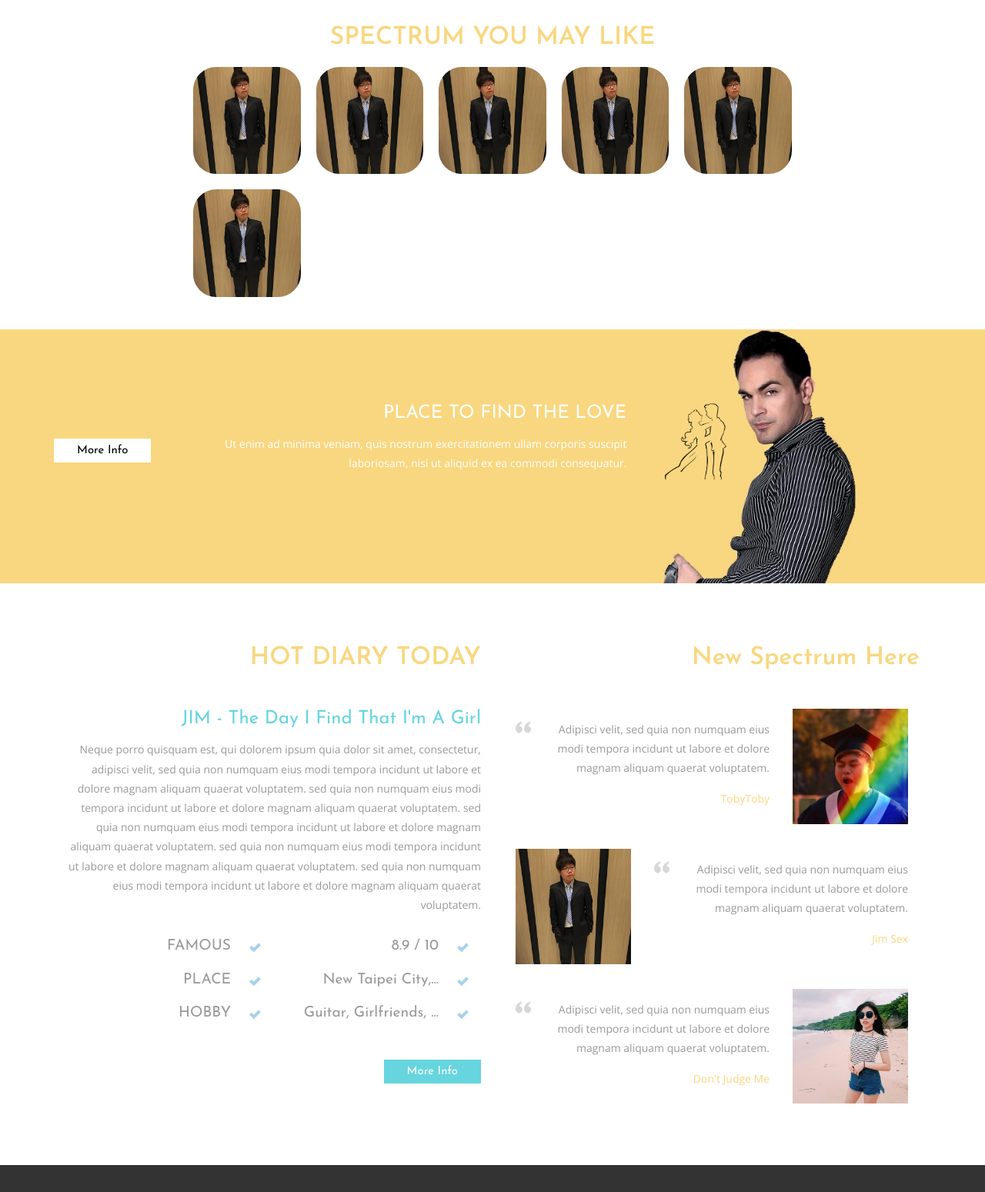
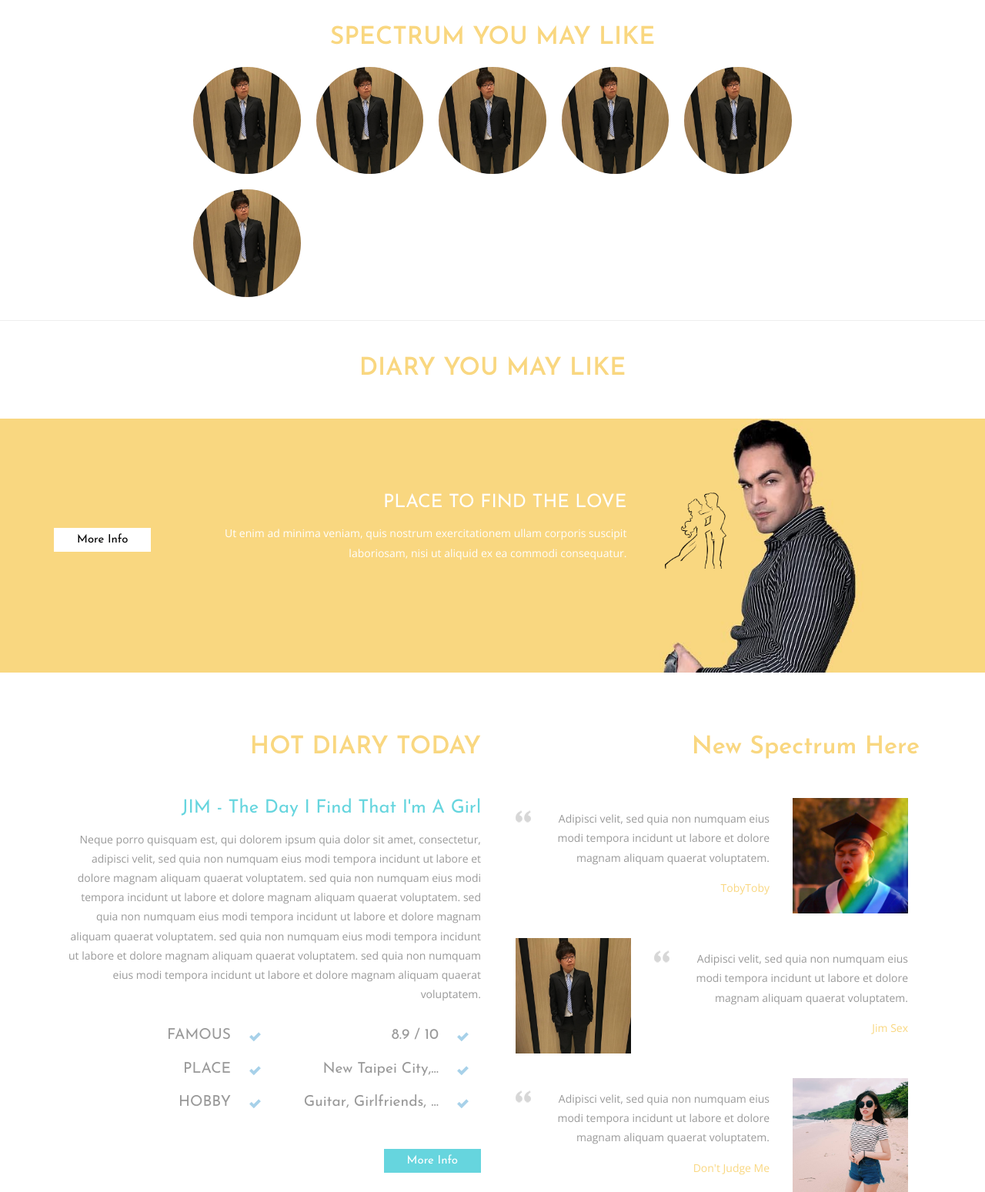
Before and after one commit to jokandre/ADBFinalProject, a Flask app: page /index in a window 1280 px wide. Shown: the part 145-1694 px from the top of the page at 77% size. Run offline with Flask 2, Linux system fonts and the light colour scheme; the visitor is signed in with stand-in values (Sample User, id 1); parts of the project's set-up code (start-up, migrations or seed data) failed here and were passed over; some libraries are stand-ins or nearby versions.

Commit message:
update index recommend

```diff
--- a/blog/static/css/recommend.css
+++ b/blog/static/css/recommend.css
@@ -11,5 +11,79 @@
 }
 .avatar{
 	width: 100%;
-	border-radius: 30px;
+	border-radius: 70px;
 }
+.common_diary{
+	margin-top: 30px !important;
+	padding-top: 15px !important;
+}
+.diary_area{
+	padding-bottom: 15px !important;
+}
+.each_diary{
+	width: 48%;
+	padding: 8px;
+	padding-top: 13px;
+	margin-left: 1.5%;
+	margin-bottom: 30px;
+	float: left;
+	border: solid 1px lightgray;
+}
+.each_diary:hover{
+	background-color: 	#E6E6FA;
+}
+.user_intro{
+	width: 100%;
+	float: left;
+}
+.user_intro img{
+	width: 60px;
+	border-radius: 5px;
+	float: left;
+}
+
+.user_intro_detail{
+	min-width: 300px;
+	margin-left: 18px;
+	float: left;
+}
+
+.user_name{
+	width: 100%;
+}
+
+.user_location{
+	width: 100%;
+}
+.user_location_icon{
+	margin-top: 10px;
+	width: 22px !important;
+	float: left;
+}
+.user_location{
+	width: auto;
+	margin-top: 10px !important;
+	float: left !important;
+	margin-left: 10px;
+}
+
+.content{
+	width: 100%;
+	margin-top: 15px;
+	float: left;
+	padding-bottom: 10px;
+	overflow-y: hidden;
+}
+
+.content_title{
+	width: 100%;
+	float: left;
+}
+.content_detail{
+	width: 100%;
+	margin-top: 30px;
+	max-height: 50px;
+}
+.welcome-bottom{
+	background-color: red !important;
+}
--- a/blog/templates/index.html
+++ b/blog/templates/index.html
@@ -15,9 +15,6 @@
 Smartphone Compatible web template, free webdesigns for Nokia, Samsung, LG, SonyEricsson, Motorola web design" />
 <script type="application/x-javascript"> addEventListener("load", function() { setTimeout(hideURLbar, 0); }, false);
 		function hideURLbar(){ window.scrollTo(0,1); } </script>
-
-<!-- //this_css -->
-<link href="../static/css/recommend.css" rel="stylesheet" type="text/css" media="all" />
 
 </head>
 
@@ -50,12 +47,19 @@
 				</div>
 			</div>
 		</div>
+
+		<hr>
+
+		<div class="container common_diary">
+			<h3 class="diary_area">DIARY YOU MAY LIKE</h3>
+
+		</div>
 	</div>
 <!-- //banner-bottom -->
 
 <!-- welcome-bottom -->
-	<div class="welcome-bottom" style="background-color: brown">
-		<div class="container">
+	<div class="welcome-bottom" >
+		<div class="container" >
 			<div class="welcome-bottom-grids">
 				<div class="welcome-bottom-grid-l">
 					<div class="more">
@@ -159,6 +163,10 @@
 
 
 </body>
+
+<!-- //this_css -->
+<link href="../static/css/recommend.css" rel="stylesheet" type="text/css" media="all" />
+
 <script src="https://ajax.googleapis.com/ajax/libs/jquery/3.1.1/jquery.min.js"></script>
 <script>
 	$(function() {
@@ -177,9 +185,12 @@
 	        success: function(response) {
 	            result = response;
 	            for (var i =  0; i < result.length; i++) {
-	            	var combine = person_0+result[i]['portrait']+person_1;
-	            	$(".recommend_people").append(combine);
+	            	//var combine = person_0+result[i]['portrait']+person_1;
+	            	//$(".recommend_people").append(combine);
 	            }
+	            console.log("start get_diary");
+	            get_common_diary();
+	            console.log("finish get_diary");
 	        },
 	        error: function (jqXHR, exception) {
 	        	alert("fail");
@@ -188,7 +199,40 @@
 		//window.location.href = "http://140.114.77.15:5050/login";
 	});
 </script>
+<script type="text/javascript">
+	function get_common_diary() {
+        var each_diary_0="<a href='http://140.114.77.15:5000/?"
+        var each_diary_1="'><div class='each_diary'><div class='user_intro'><img src='";
+        var each_diary_2="'><div class='user_intro_detail'><p class='user_name'>";
+        var each_diary_3="</p><img class='user_location_icon' src='/static/images/location.png'><p class='user_location'>";
+        var each_diary_4="</p></div></div><div style='border: solid 1px silver; float: left;width: 60px;margin-top: 10px;'></div><div class='content'><div class='content_title'><h4>";
+        var each_diary_5="</h4></div><div class='content_detail'><h5>";
+        var each_diary_6="</h5></div></div><p style='color: #87CEFA;width:100%;font-size: 13px;float:left;''>read more</p></div></a>";
 
+
+		var name = "";
+		var portrait = "";
+		var location = "";
+		var content = "";
+		var title = "";
+
+        $.ajax({
+	        url: 'http://140.114.77.15:5000/diary/api/v1/friends',
+	        success: function(response) {
+	            result = response;
+	            for (var i =  0; i < result.length; i++) {
+	            	console.log("getting diary");
+	            	var combine = each_diary_0+result[i]['diary']['id']+each_diary_1+result[i]['friend']['portrait']+each_diary_2+result[i]['friend']['name']+each_diary_3+result[i]['diary']['location']+each_diary_4+result[i]['diary']['title']+each_diary_5+result[i]['diary']['content']+each_diary_6;
+	            	$(".common_diary").append(combine);
+	            }
+	        },
+	        error: function (jqXHR, exception) {
+	        	alert("fail");
+	        }
+	    });
+		//window.location.href = "http://140.114.77.15:5050/login";
+	}
+</script>
 
 
 
```
